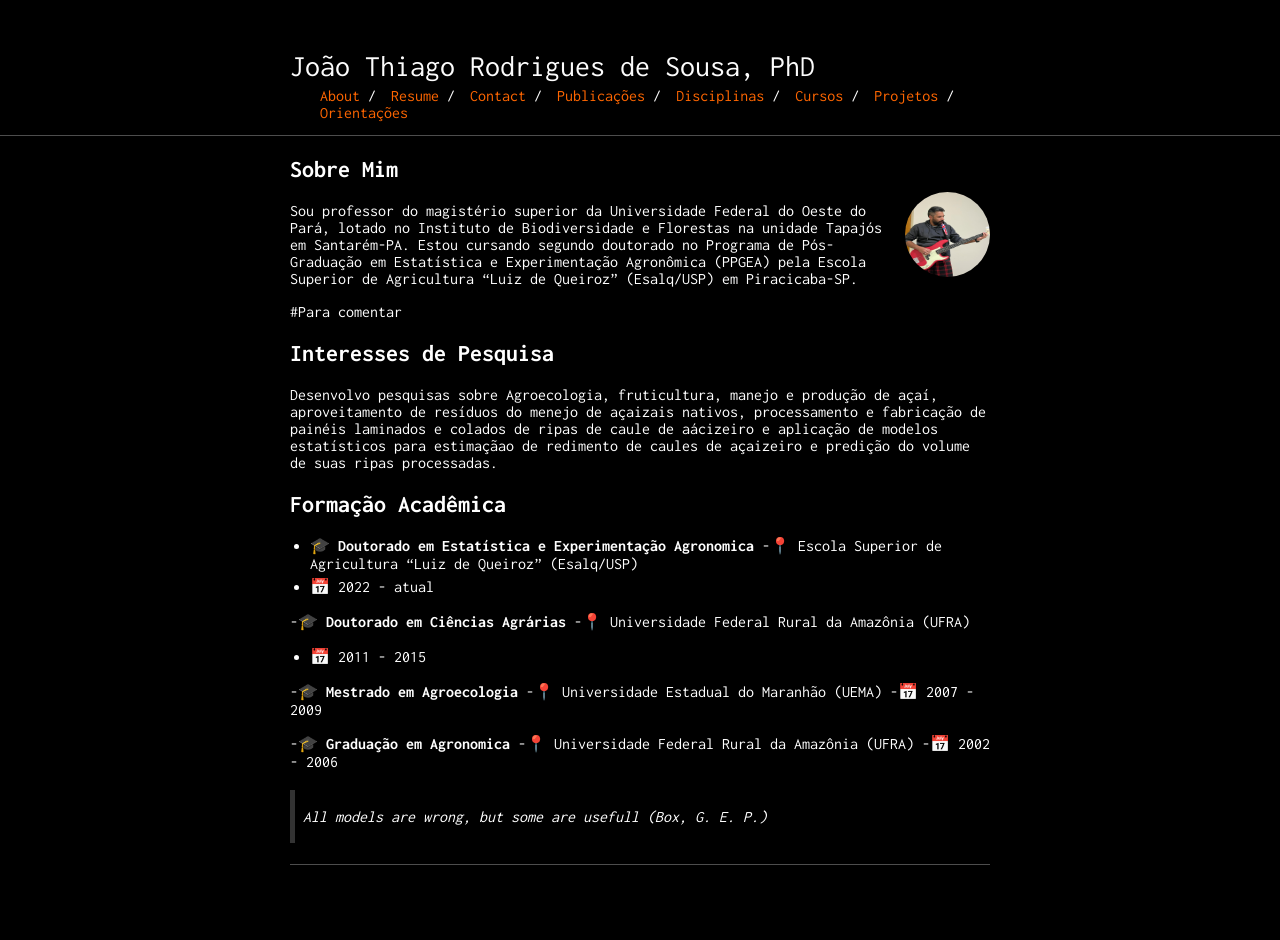
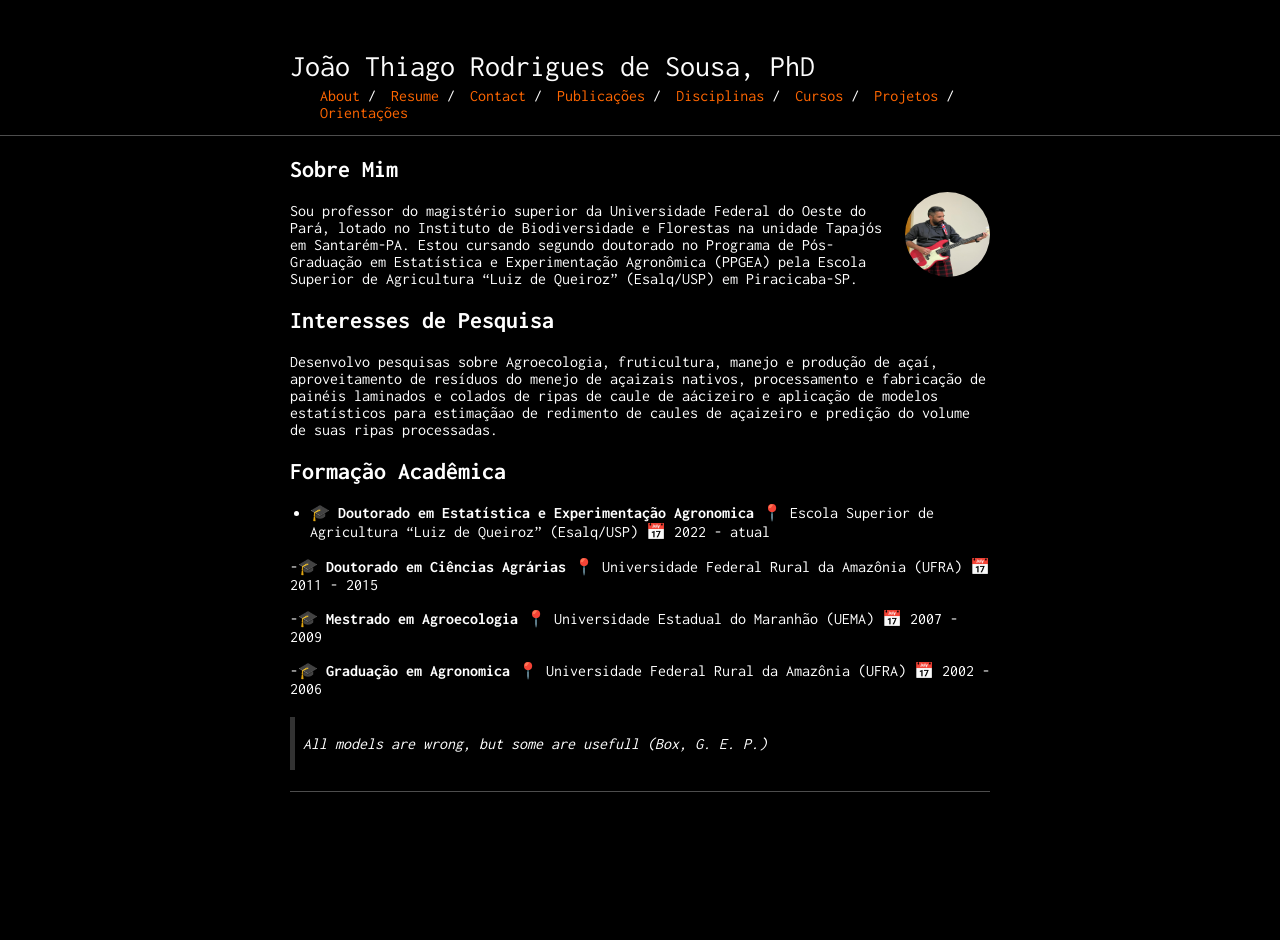
Before and after one commit to joaothiagors/joaothiagors.github.io, a Jekyll site: the page built from index.md, in a window 1280 px wide. Built offline with Jekyll 4.4.1, drawn with Linux system fonts in a browser that asks for light colours.

```diff
--- a/index.md
+++ b/index.md
@@ -9,7 +9,7 @@ layout: default
 
 Sou professor do magistério superior da Universidade Federal do Oeste do Pará, lotado no Instituto de Biodiversidade e Florestas na unidade Tapajós em Santarém-PA. Estou cursando segundo doutorado no Programa de Pós-Graduação em Estatística e Experimentação Agronômica (PPGEA) pela Escola Superior de Agricultura "Luiz de Queiroz" (Esalq/USP) em Piracicaba-SP.
 
-<!-- This is a jekyll based resume template. You can find the full source code on [GitHub](https://github.com/bk2dcradle/researcher) --> #Para comentar
+<!-- This is a jekyll based resume template. You can find the full source code on [GitHub](https://github.com/bk2dcradle/researcher) -->
 
 ## Interesses de Pesquisa
 <!-- ## Research Interest -->
@@ -25,20 +25,20 @@ Desenvolvo pesquisas sobre Agroecologia, fruticultura, manejo e produção de a
 <!-- ## Academic Backgroung -->
 
 - 🎓 **Doutorado em Estatística e Experimentação Agronomica**
--📍 Escola Superior de Agricultura "Luiz de Queiroz" (Esalq/USP)
-- 📅 2022 - atual
+  📍 Escola Superior de Agricultura "Luiz de Queiroz" (Esalq/USP)
+  📅 2022 - atual
 
 -🎓 **Doutorado em Ciências Agrárias**
--📍 Universidade Federal Rural da Amazônia (UFRA)
-- 📅 2011 - 2015
+  📍 Universidade Federal Rural da Amazônia (UFRA)
+  📅 2011 - 2015
 
 -🎓 **Mestrado em Agroecologia**
--📍 Universidade Estadual do Maranhão (UEMA)
--📅 2007 - 2009
+  📍 Universidade Estadual do Maranhão (UEMA)
+  📅 2007 - 2009
 
 -🎓 **Graduação em Agronomica**
--📍 Universidade Federal Rural da Amazônia (UFRA)
--📅 2002 - 2006
+  📍 Universidade Federal Rural da Amazônia (UFRA)
+  📅 2002 - 2006
 
 <!-- This is a [link](http://google.com). Something *italics* and something **bold**. -->
 
```
